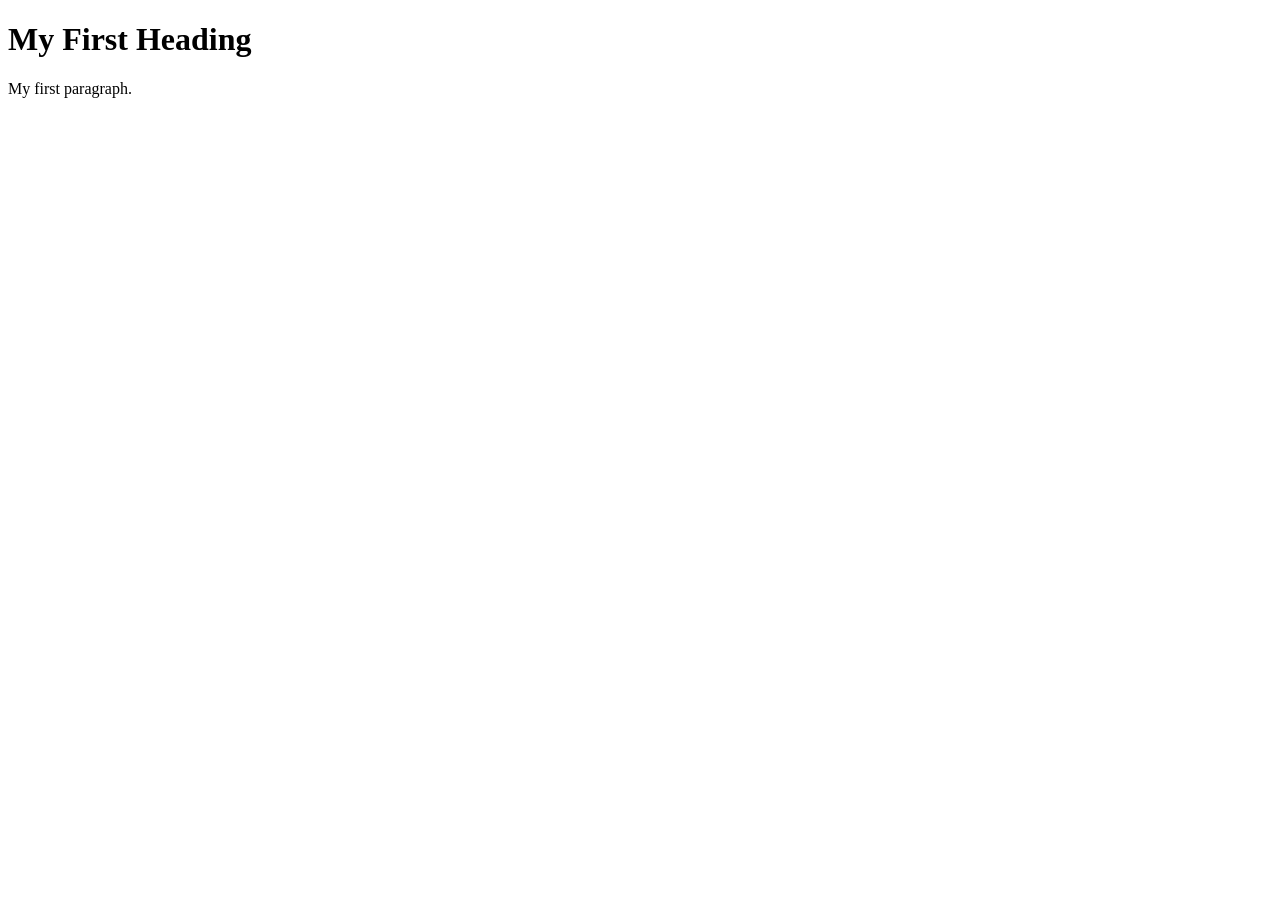
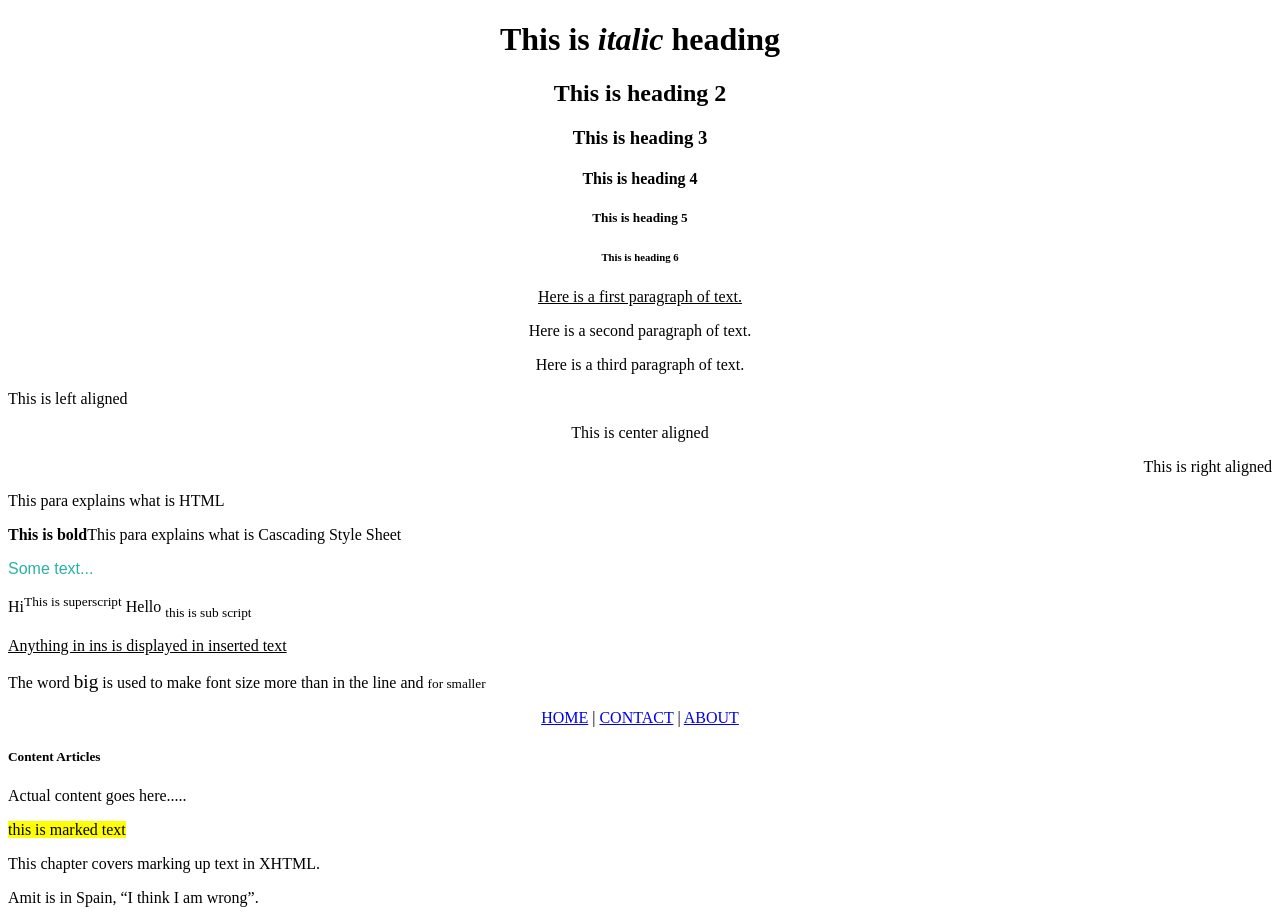
Before and after one commit to Adithya49/example_repo, a plain HTML site: page index.html in a window 1280 px wide. Before the commit the page ends 800 px from the top, so only its background shows below. Drawn offline with Linux system fonts and the light colour scheme.

Commit message:
This is update of index.html as html basics are done

```diff
--- a/index.html
+++ b/index.html
@@ -1,9 +1,44 @@
 <!DOCTYPE html>
 <html>
+<head>
+<title>Heading Example</title>
+</head>
 <body>
+    <center>
+        <h1>This is <i>italic</i> heading</h1>
+<h2>This is heading 2</h2>
+<h3>This is heading 3</h3>
+<h4>This is heading 4</h4>
+<h5>This is heading 5</h5>
+<h6>This is heading 6</h6>
 
-<h1>My First Heading</h1>
-<p>My first paragraph.</p>
+    <p><u>Here is a first paragraph of text.</u></p>
+    <p>Here is a second paragraph of text.</p>
+    <p>Here is a third paragraph of text.</p>
+    </center>
+    <p align="left">This is left aligned</p>
+<p align="center">This is center aligned</p>
+<p align="right">This is right aligned</p>
+<p id="html">This para explains what is HTML</p>
+<p id="css"><b>This is bold</b>This para explains what is Cascading Style Sheet</p>
+<p style="font-family:arial; color:#2ab1a5;">Some text...</p>
+<p>Hi<sup>This is superscript</sup> Hello <sub>this is sub script</sub></p>
+<p><ins>Anything in ins is displayed in inserted text</ins></p>
+<p>The word <big>big</big> is used to make font size more than in the line and <small>for smaller</small> </p>
+
+<div id="menu" align="middle" >
+    <a href="/index.htm">HOME</a> |
+    <a href="/about/contact_us.htm">CONTACT</a> |
+    <a href="/about/index.htm">ABOUT</a>
+    </div>
+    <div id="content" align="left" bgcolor="pink">
+    <h5>Content Articles</h5>
+    <p>Actual content goes here.....</p>
+    <p><mark>this is marked text</mark></p>
+    <p>This chapter covers marking up text in <acronym>XHTML</acronym>.</p>
+    <p>Amit is in Spain, <q>I think I am wrong</q>.</p>
+
+
 
 </body>
 </html>
```
